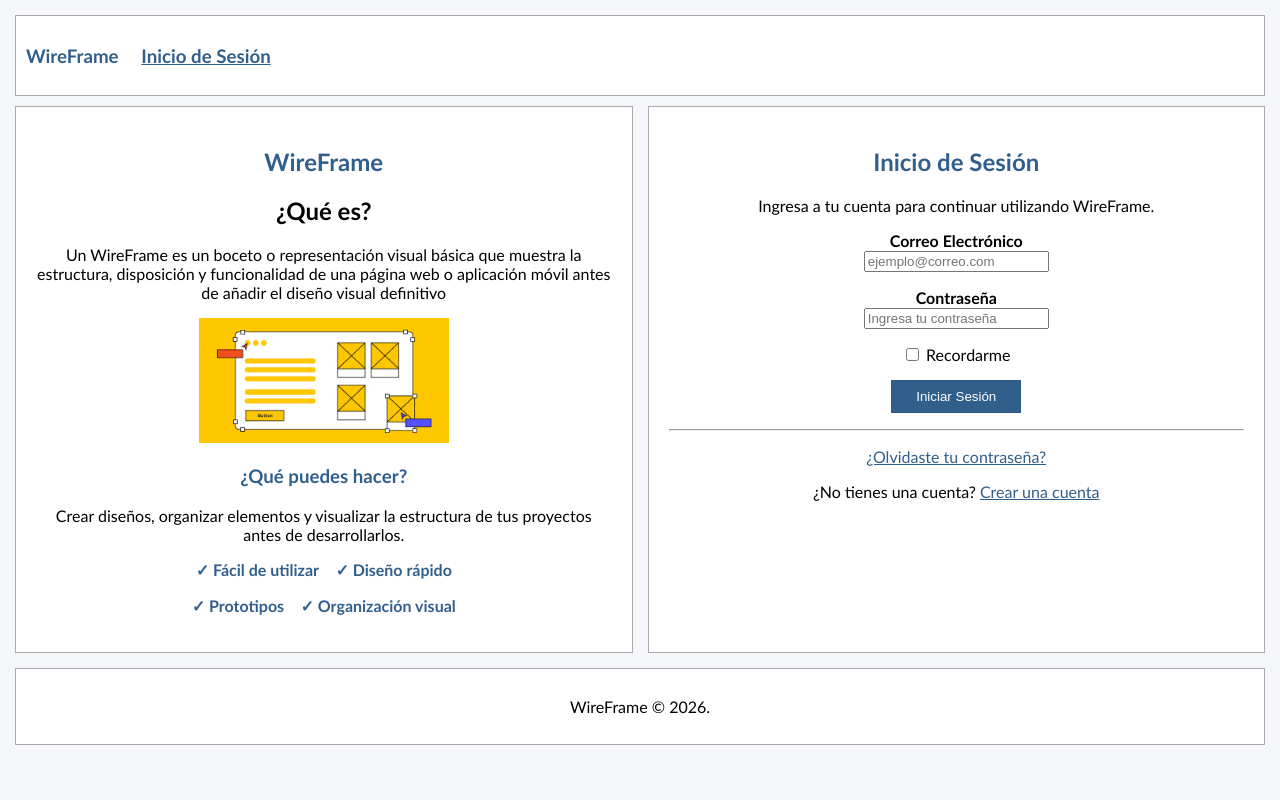
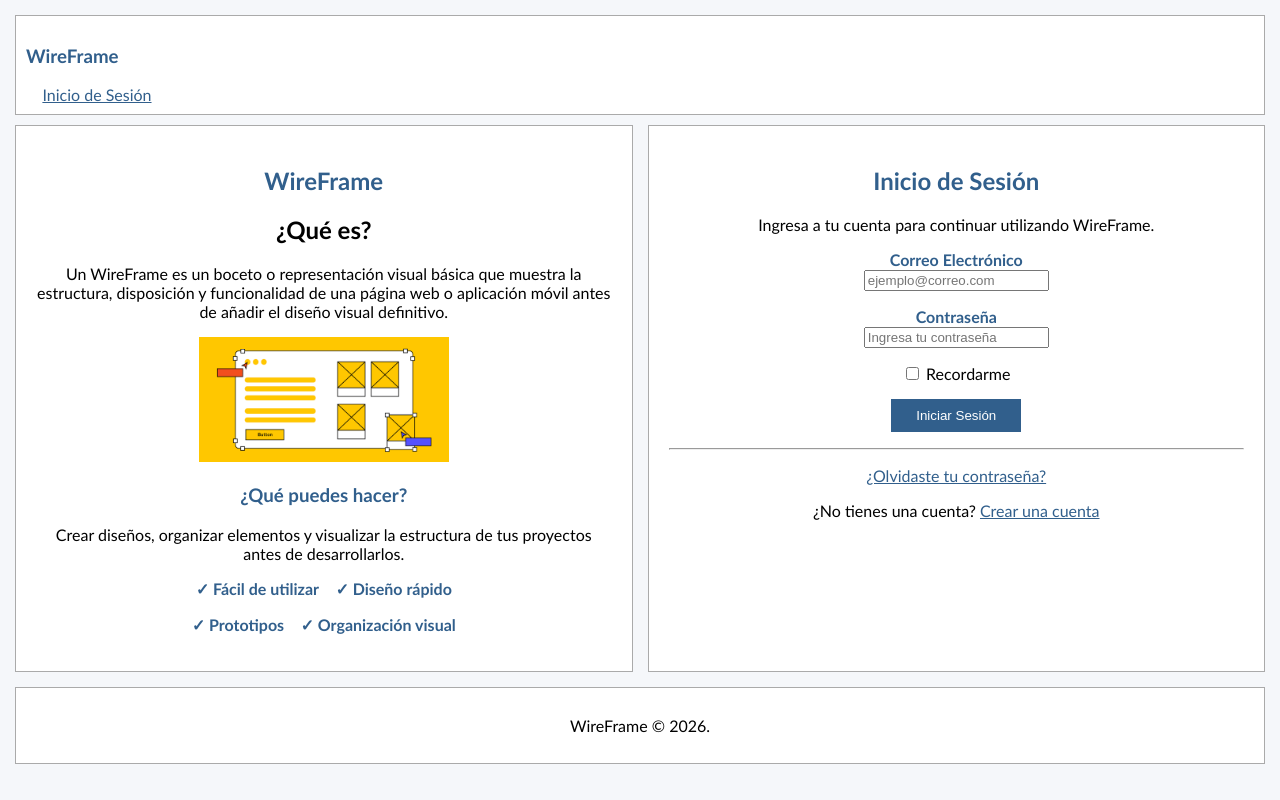
Before and after one commit to JDiego2034/Talleres-HTML, a plain HTML site: page Wireframe/index.html in a window 1280 px wide. Drawn offline with Linux system fonts and the light colour scheme.

Commit message:
Actualización Wireframe

```diff
--- /dev/null
+++ b/Wireframe/CSS/CrearCuenta.css
@@ -0,0 +1,52 @@
+body {
+    font-family: 'Trebuchet MS', Arial;
+    margin: 15px;
+    background-color: #f5f7fa;
+}
+
+header {
+    border: 1px solid #aaa;
+    background-color: white;
+    padding: 15px;
+    margin-bottom: 15px;
+}
+
+header strong {
+    color: #315f8c;
+}
+
+a {
+    color: #315f8c;
+}
+
+main {
+    text-align: center;
+}
+
+section {
+    display: inline-block;
+    width: 45%;
+    min-width: 300px;
+    border: 1px solid #aaa;
+    background-color: white;
+    padding: 25px;
+}
+
+h1 {
+    color: #315f8c;
+}
+
+button {
+    background-color: #315f8c;
+    color: white;
+    padding: 9px 25px;
+    border: 0;
+}
+
+footer {
+    border: 1px solid #aaa;
+    background-color: white;
+    margin-top: 15px;
+    padding: 12px;
+    text-align: center;
+}
--- /dev/null
+++ b/Wireframe/CSS/RecuperarCuenta.css
@@ -0,0 +1,52 @@
+body {
+    font-family: 'Trebuchet MS', Arial;
+    margin: 15px;
+    background-color: #f5f7fa;
+}
+
+header {
+    border: 1px solid #aaa;
+    background-color: white;
+    padding: 15px;
+    margin-bottom: 15px;
+}
+
+header strong {
+    color: #315f8c;
+}
+
+a {
+    color: #315f8c;
+}
+
+main {
+    text-align: center;
+}
+
+section {
+    display: inline-block;
+    width: 45%;
+    min-width: 300px;
+    border: 1px solid #aaa;
+    background-color: white;
+    padding: 25px;
+}
+
+h1 {
+    color: #315f8c;
+}
+
+button {
+    background-color: #315f8c;
+    color: white;
+    padding: 9px 20px;
+    border: 0;
+}
+
+footer {
+    border: 1px solid #aaa;
+    background-color: white;
+    margin-top: 15px;
+    padding: 12px;
+    text-align: center;
+}
--- /dev/null
+++ b/Wireframe/CSS/index.css
@@ -0,0 +1,52 @@
+body {
+    font-family: 'Trebuchet MS', Arial;
+    margin: 15px;
+    background-color: #f5f7fa;
+}
+
+header {
+    border: 1px solid #aaa;
+    background-color: white;
+    padding: 10px;
+    margin-bottom: 10px;
+}
+
+h1, h3 {
+    color: #315f8c;
+}
+
+a {
+    color: #315f8c;
+}
+
+main {
+    display: flex;
+    gap: 15px;
+}
+
+section {
+    width: 50%;
+    border: 1px solid #aaa;
+    background-color: white;
+    padding: 20px;
+    text-align: center;
+}
+
+section strong {
+    color: #315f8c;
+}
+
+button {
+    background-color: #315f8c;
+    color: white;
+    padding: 9px 25px;
+    border: 0;
+}
+
+footer {
+    border: 1px solid #aaa;
+    background-color: white;
+    margin-top: 15px;
+    padding: 12px;
+    text-align: center;
+}
--- a/Wireframe/index.html
+++ b/Wireframe/index.html
@@ -2,38 +2,41 @@
 
 <html lang="es">
 <head>
+    <link rel="stylesheet" href="CSS/index.css">
     <meta charset="UTF-8">
     <meta name="viewport" content="width=device-width, initial-scale=1.0">
     <title>WireFrame - Inicio de Sesión</title>
 </head>
 
-<body style="font-family: 'Trebuchet MS', Arial; margin: 15px; background-color: #f5f7fa;">
+<body>
 
-<header style="border: 1px solid #aaa; background-color: white; padding: 10px; margin-bottom: 10px;">
+<header>
     <nav>
-        <h3 style="color: #315f8c;">WireFrame</strong>
+        <h3>WireFrame</h3>
         &nbsp;&nbsp;&nbsp;
-        <a href="#inicio-sesion" style="color: #315f8c;">Inicio de Sesión</a>
+        <a href="#inicio-sesion">Inicio de Sesión</a>
     </nav>
 </header>
 
-<main style="display: flex; gap: 15px;">
+<main>
 
-    <section style="width: 50%; border: 1px solid #aaa; background-color: white; padding: 20px; text-align: center;">
+    <section>
 
-        <h1 style="color: #315f8c;">WireFrame</h1>
+        <h1>WireFrame</h1>
 
         <h2>¿Qué es?</h2>
 
-
-         <p>Un WireFrame  es un boceto o representación visual básica que muestra la estructura, disposición y funcionalidad de una página web o aplicación móvil antes de añadir el diseño visual definitivo</p>
-
+        <p>
+            Un WireFrame es un boceto o representación visual básica que muestra
+            la estructura, disposición y funcionalidad de una página web o
+            aplicación móvil antes de añadir el diseño visual definitivo.
+        </p>
 
         <div>
             <img src="wireframe_ejemplo.png" alt="Imagen de un boceto de WireFrame" width="250">
         </div>
 
-        <h3 style="color: #315f8c;">¿Qué puedes hacer?</h3>
+        <h3>¿Qué puedes hacer?</h3>
 
         <p>
             Crear diseños, organizar elementos y visualizar
@@ -41,23 +44,22 @@
         </p>
 
         <p>
-            <strong style="color: #315f8c;">✓ Fácil de utilizar</strong>
+            <strong>✓ Fácil de utilizar</strong>
             &nbsp;&nbsp;
-            <strong style="color: #315f8c;">✓ Diseño rápido</strong>
+            <strong>✓ Diseño rápido</strong>
         </p>
 
         <p>
-            <strong style="color: #315f8c;">✓ Prototipos</strong>
+            <strong>✓ Prototipos</strong>
             &nbsp;&nbsp;
-            <strong style="color: #315f8c;">✓ Organización visual</strong>
+            <strong>✓ Organización visual</strong>
         </p>
 
     </section>
 
+    <section id="inicio-sesion">
 
-    <section id="inicio-sesion" style="width: 50%; border: 1px solid #aaa; background-color: white; padding: 20px; text-align: center;">
-
-        <h1 style="color: #315f8c;">Inicio de Sesión</h1>
+        <h1>Inicio de Sesión</h1>
 
         <p>Ingresa a tu cuenta para continuar utilizando WireFrame.</p>
 
@@ -83,8 +85,7 @@
             </p>
 
             <p>
-                <button type="submit"
-                        style="background-color: #315f8c; color: white; padding: 9px 25px; border: 0;">
+                <button type="submit">
                     Iniciar Sesión
                 </button>
             </p>
@@ -94,20 +95,19 @@
         <hr>
 
         <p>
-            <a href="RecuperarCuenta.html" style="color: #315f8c;">¿Olvidaste tu contraseña?</a>
+            <a href="RecuperarCuenta.html">¿Olvidaste tu contraseña?</a>
         </p>
 
         <p>
             ¿No tienes una cuenta?
-            <a href="CrearCuenta.html" style="color: #315f8c;">Crear una cuenta</a>
+            <a href="CrearCuenta.html">Crear una cuenta</a>
         </p>
 
     </section>
 
 </main>
 
-
-<footer style="border: 1px solid #aaa; background-color: white; margin-top: 15px; padding: 12px; text-align: center;">
+<footer>
     <p>
         WireFrame &copy; 2026.
     </p>
```
Also changed, not shown: Wireframe/CrearCuenta.html (+11 -11 lines), Wireframe/RecuperarCuenta.html (+17 -12 lines).
